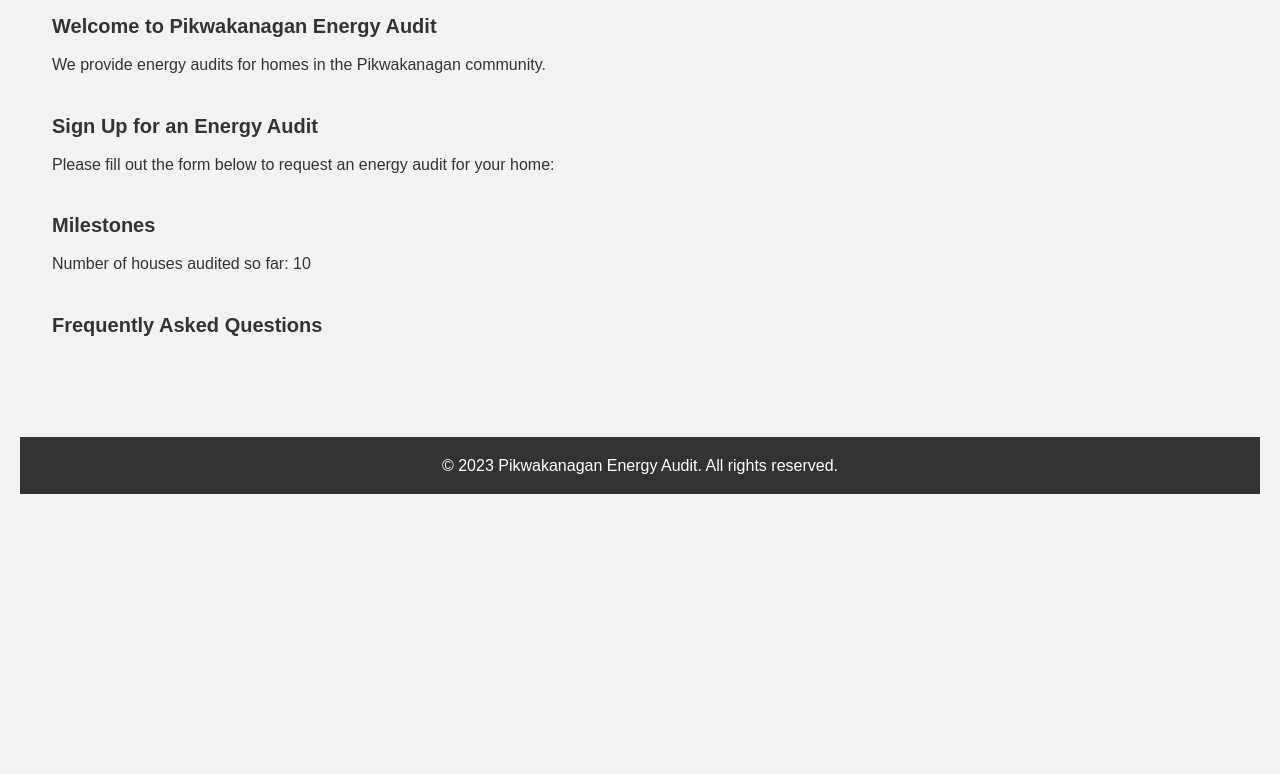
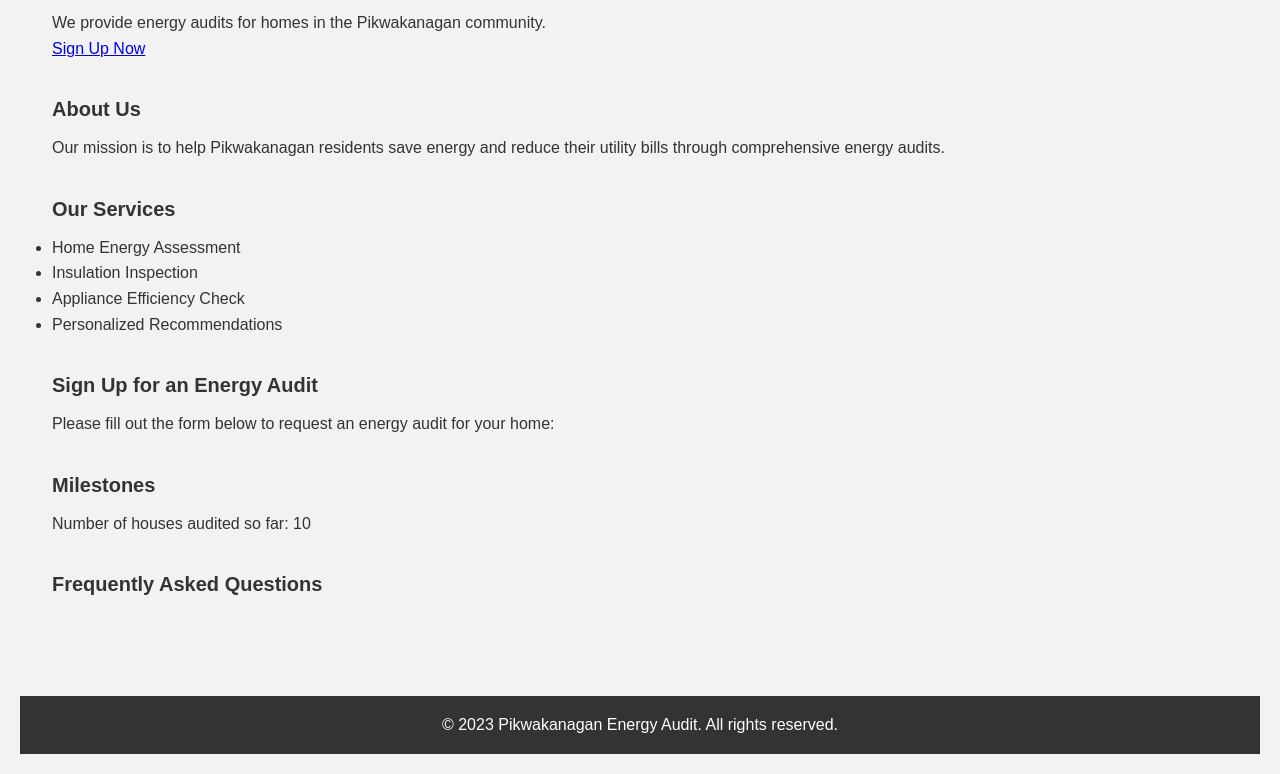
Before and after one commit to Knowon/knowon.github.io, a plain HTML site: page index.html in a window 1280 px wide. Shown: the part 158-932 px from the top of the page. Before the commit the page ends 800 px from the top, so only its background shows below. Drawn offline with Linux system fonts and the light colour scheme.

Commit message:
Update HTML and CSS files

```diff
--- a/index.html
+++ b/index.html
@@ -8,10 +8,9 @@
 </head>
 <body>
     <header>
-        <h1>Pikwakanagan Energy Audit</h1>
         <nav>
             <ul>
-                <li><a href="#home">Home</a></li>
+                <li><a href="index.html">Home</a></li>
                 <li><a href="#signup">Sign Up</a></li>
                 <li><a href="#milestones">Milestones</a></li>
                 <li><a href="#faq">FAQ</a></li>
@@ -20,9 +19,25 @@
     </header>
 
     <main>
-        <section id="home">
-            <h2>Welcome to Pikwakanagan Energy Audit</h2>
+        <section id="hero">
+            <h1>Pikwakanagan Energy Audit</h1>
             <p>We provide energy audits for homes in the Pikwakanagan community.</p>
+            <a href="#signup" class="cta-button">Sign Up Now</a>
+        </section>
+
+        <section id="about">
+            <h2>About Us</h2>
+            <p>Our mission is to help Pikwakanagan residents save energy and reduce their utility bills through comprehensive energy audits.</p>
+        </section>
+
+        <section id="services">
+            <h2>Our Services</h2>
+            <ul>
+                <li>Home Energy Assessment</li>
+                <li>Insulation Inspection</li>
+                <li>Appliance Efficiency Check</li>
+                <li>Personalized Recommendations</li>
+            </ul>
         </section>
 
         <section id="signup">
```
